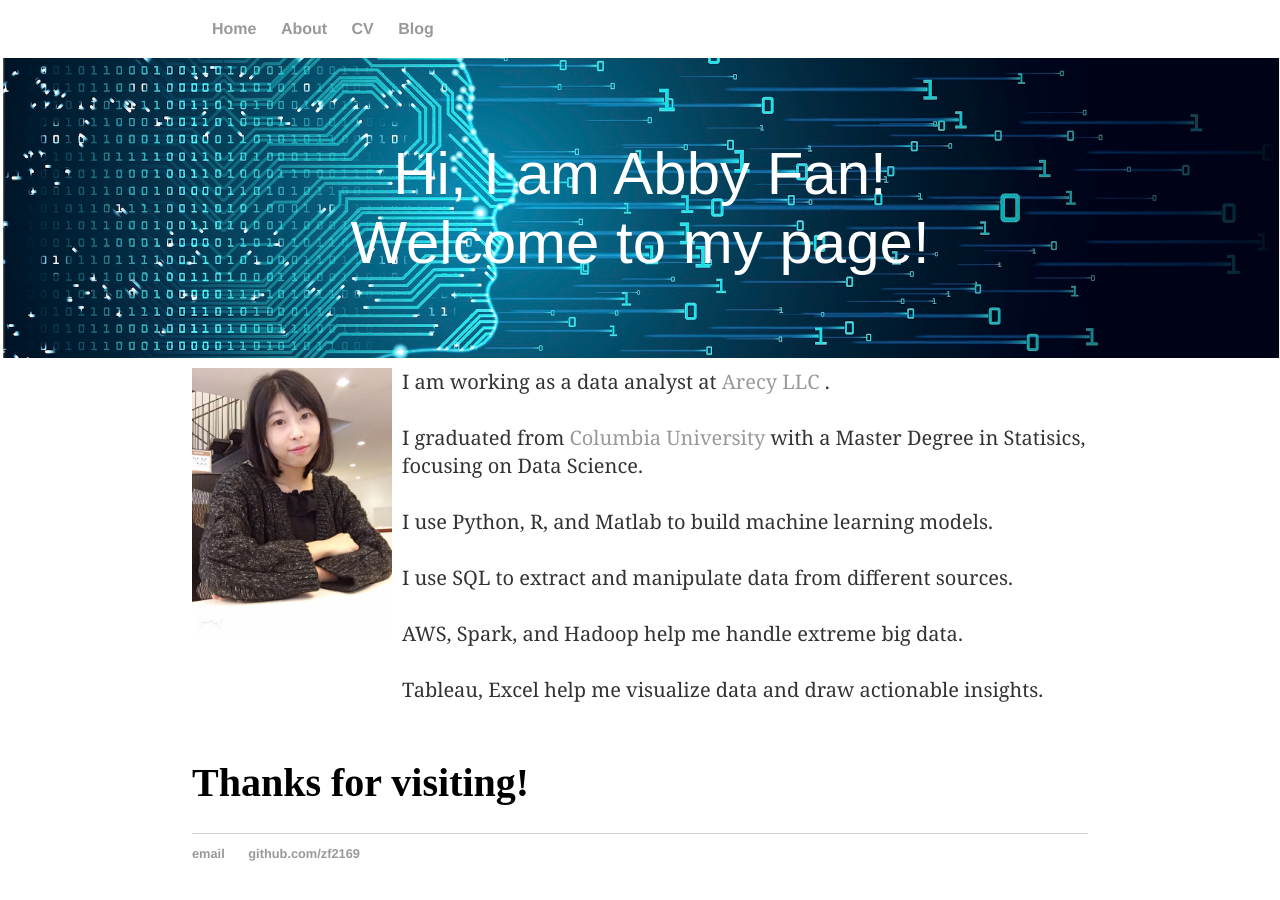
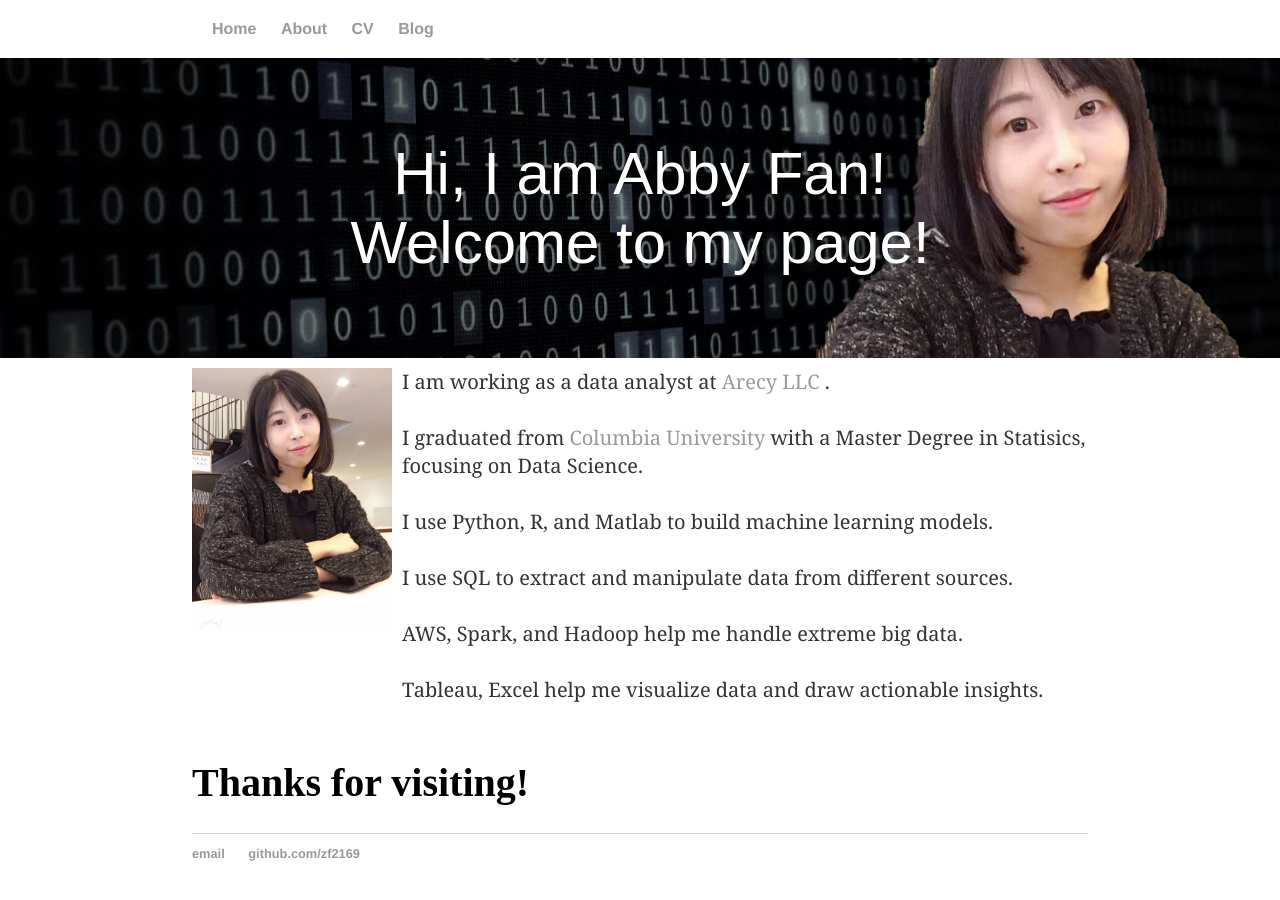
Before and after one commit to zf2169/zf2169.github.io, a Jekyll site: the page built from index.html, in a window 1280 px wide. Built offline with Jekyll 4.4.1, drawn with Linux system fonts in a browser that asks for light colours.

Commit message:
Update main.css

```diff
--- a/css/main.css
+++ b/css/main.css
@@ -5,7 +5,7 @@ menu { margin: 20px auto; width: 70%; }
 /* Background */
 background { margin: 10px auto; }
 .home-image {
-    background-image: url("/img/main_page_bg.jpg");
+    background-image: url("/img/main_page.jpg");
     background-color: #cccccc;
     height: 300px;
     background-position: center;
```
